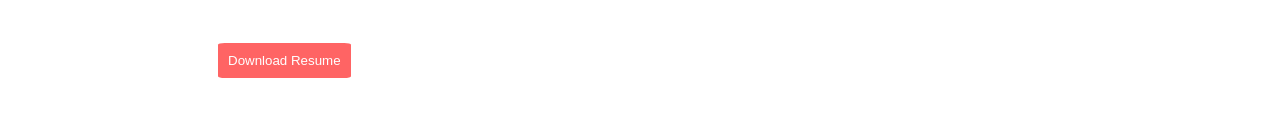
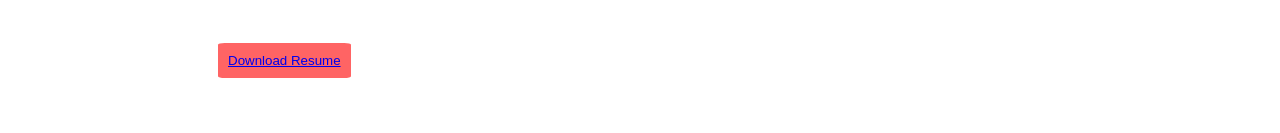
Before and after one commit to henchmotion/my-portfolio, a plain HTML site: page index.html in a window 1280 px wide. Shown: the part 435-568 px from the top of the page. Drawn offline with Linux system fonts and the light colour scheme.

Commit message:
resume upload

```diff
--- a/index.html
+++ b/index.html
@@ -44,7 +44,7 @@
 
 
 
-               <button id="resume-btn">Download Resume</button>
+               <button id="resume-btn"><a href="Henry Erondu Software developer_125456.pdf">Download Resume </a></button>
             </div>
 
             <div class="prof-pic">
```
Also changed, not shown: 1 other file.
